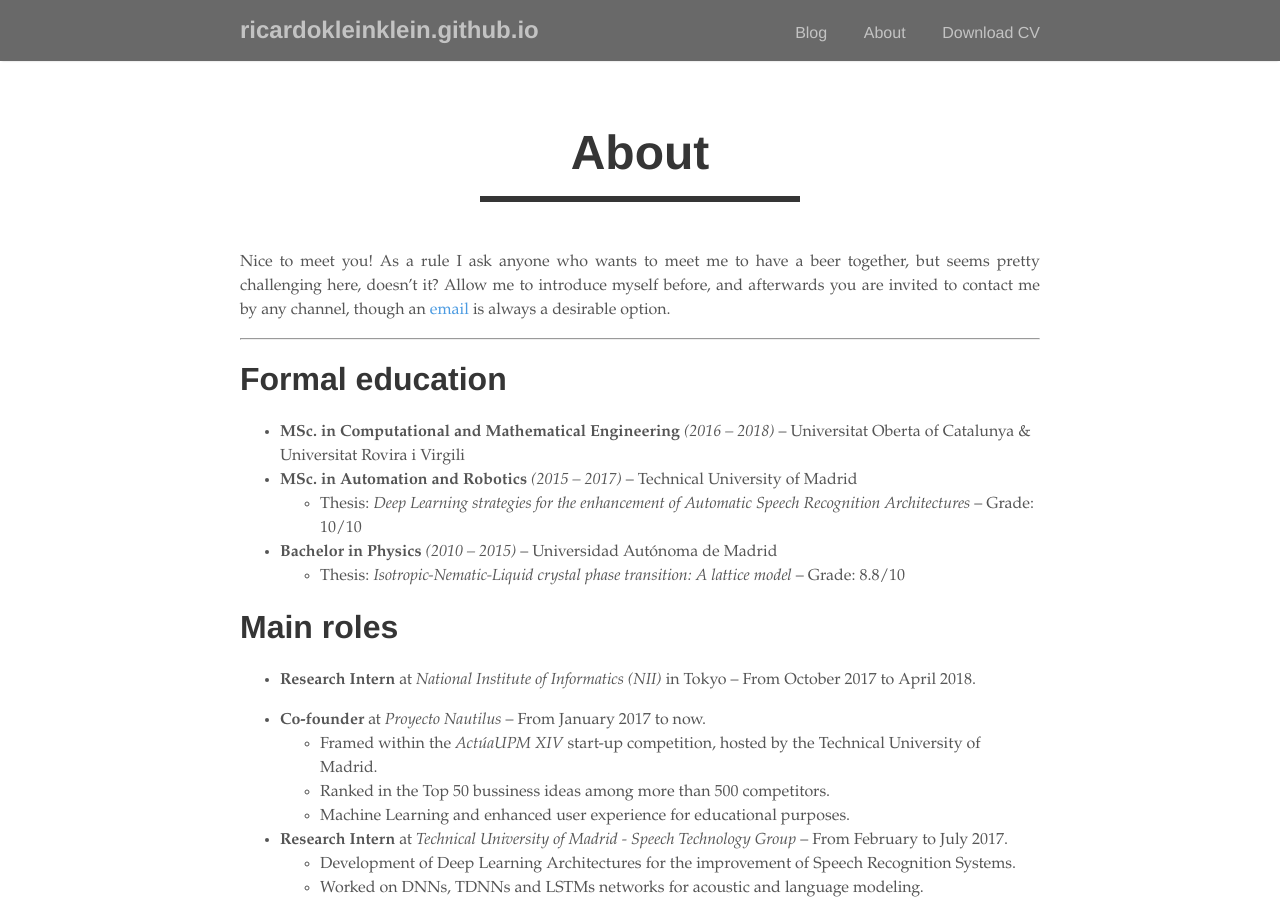
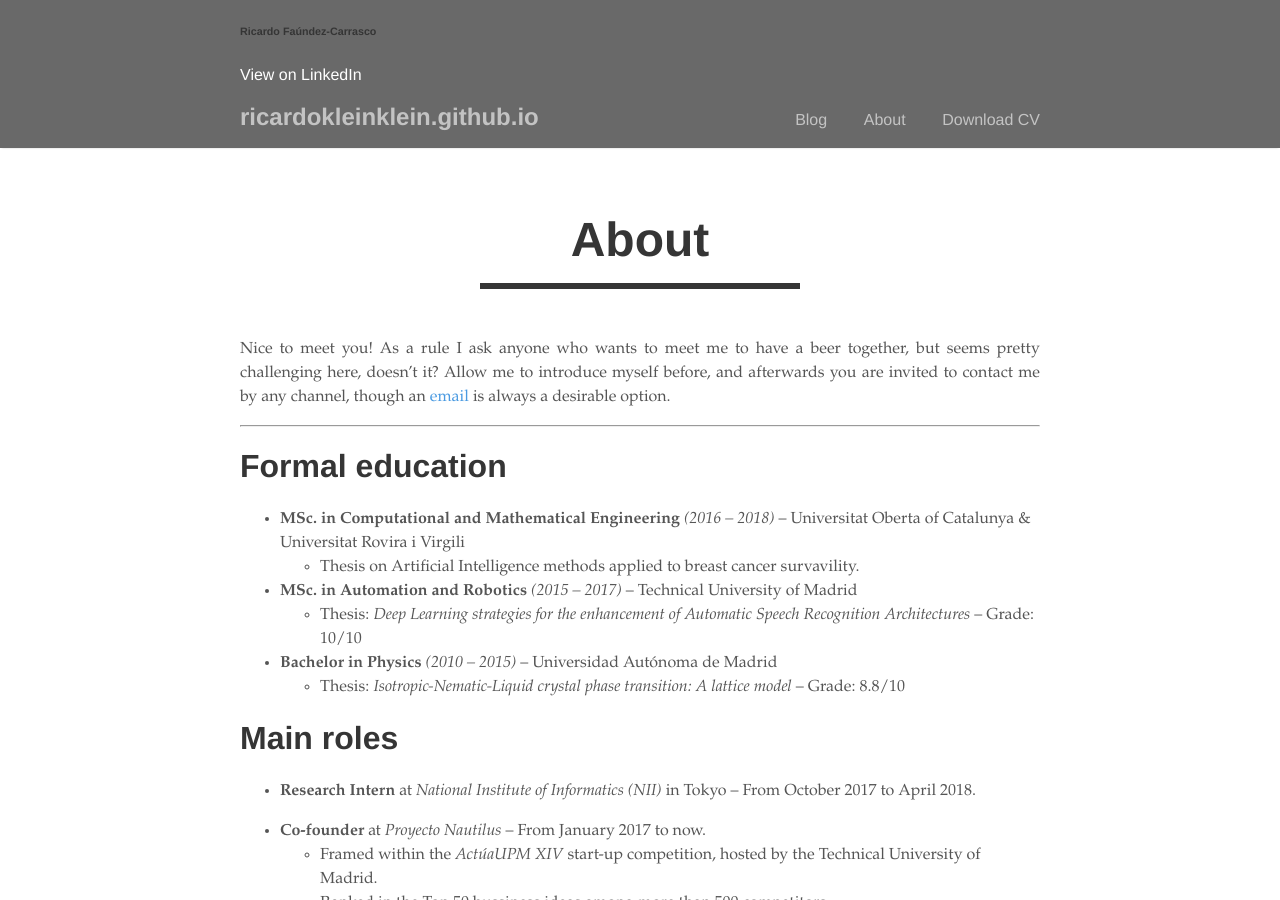
Before and after one commit to ricardokleinklein/ricardokleinklein.github.io, a Jekyll site: the page built from about.md, in a window 1280 px wide and 900 px high. Built offline with Jekyll 4.4.1, drawn with Linux system fonts in a browser that asks for light colours; nearby versions of some CDN libraries.

Commit message:
update resume

```diff
--- a/_layouts/default.html
+++ b/_layouts/default.html
@@ -7,6 +7,13 @@
 	<body>
 		<nav class="nav">
 			<div class="nav-container">
+				<div class="ch-info">
+						<div class="ch-info-back">
+							<h6>Ricardo Faúndez-Carrasco</h6>
+							<p><a href="https://linkedin.com/in/{{ site.footer-links.linkedin }}">
+							View on LinkedIn</a></p>
+						</div>
+				</div>
 				<a href="{{ site.baseurl }}/">
 					<h2 class="nav-title">{{ site.name }}</h2>
 				</a>
--- a/_sass/_variables.scss
+++ b/_sass/_variables.scss
@@ -26,3 +26,5 @@ $code-color: #bf616a;
      -moz-transition: $args;
           transition: $args;
 }
+
+$avatar: "/images/avatar.png";
--- a/about.md
+++ b/about.md
@@ -10,6 +10,7 @@ Nice to meet you! As a rule I ask anyone who wants to meet me to have a beer tog
 # Formal education
 
 * **MSc. in Computational and Mathematical Engineering** *(2016 -- 2018)* -- Universitat Oberta of Catalunya & Universitat Rovira i Virgili
+	- Thesis on Artificial Intelligence methods applied to breast cancer survavility.
 * **MSc. in Automation and Robotics** *(2015 -- 2017)* -- Technical University of Madrid
 	- Thesis: *Deep Learning strategies for the enhancement of Automatic Speech Recognition Architectures* -- Grade: 10/10
 * **Bachelor in Physics** *(2010 -- 2015)* -- Universidad Autónoma de Madrid
```
Also changed, not shown: images/avatar copy.png (added), images/avatar.png (added).
